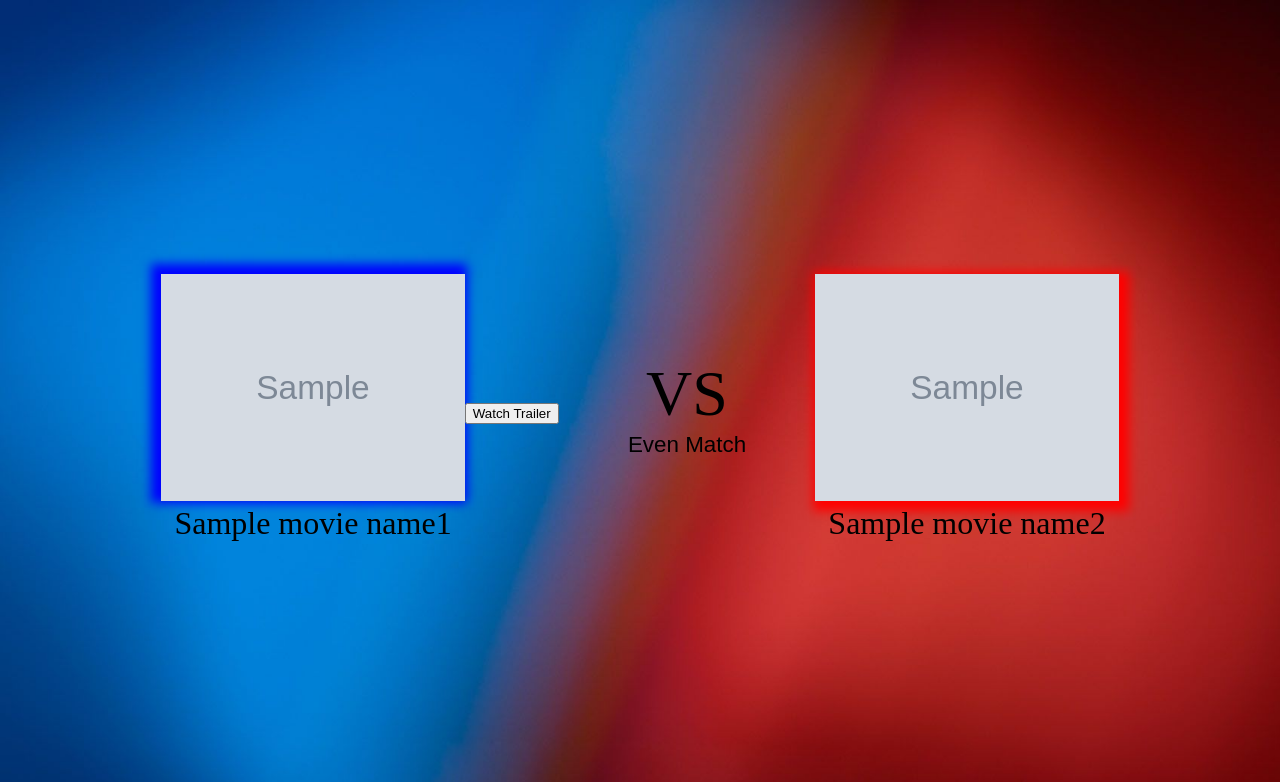
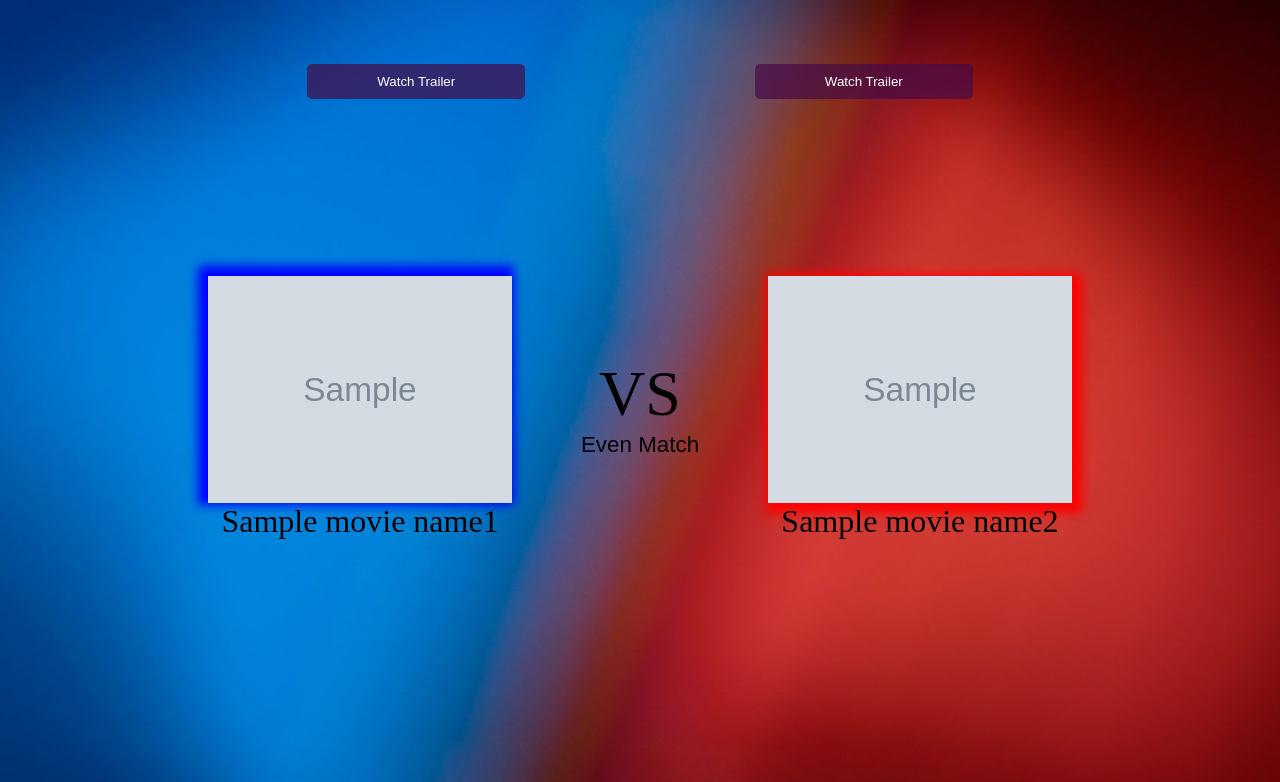
Before and after one commit to KevinAmundsenDale/Projects, a Flask app: template FinalProject/templates/index.html in a window 1280 px wide. Shown: the top 782 px of the page. Run offline with Flask 3, Linux system fonts and the light colour scheme; the template is opened without the code that fills it: most values are stand-ins (such as "Sample title", 1, 10 or a date in 2020); grey boxes marked "Sample" are stand-in pictures.

Commit message:
trailers 100%

```diff
--- a/FinalProject/templates/index.html
+++ b/FinalProject/templates/index.html
@@ -21,6 +21,8 @@
         .container a {
             width: 24%; /* Adjust as needed */
             text-align: center;
+            display: flex;
+            flex-direction: column-reverse;
         }
 
         a:link { text-decoration: none; }
@@ -81,63 +83,87 @@
             font-size: 2em;
             color: black;
         }
-        .modal {
+
+        .modal_wrapper {
             display: none;
-            position: fixed;
-            z-index: 1;
+            position: fixed; /* this ensures it covers the full viewport */
+            top: 0;
             left: 0;
-            top: 0;
-            width: 100%;
-            height: 100%;
-            overflow: auto;
-            background-color: rgba(0, 0, 0, 0.7);
+            width: 100%; /* full viewport width */
+            height: 100%; /* full viewport height */
+            background-color: rgba(0,0,0,0.7); /* semi-transparent black */
+            z-index: 1000; /* ensures it appears on top of other content */
         }
 
-        .modal-content {
-            margin: 10% auto;
-            padding: 0px;
-            width: 50%;
-            position: center;
+        .modal_inner {
+            position: absolute;
+            top: 50%; /* Move the top edge to the center of the parent */
+            left: 50%; /* Move the left edge to the center of the parent */
+            width: 70%;
+            height: 70%;
+            transform: translate(-50%, -50%); /* This will pull the element up and left by half its width and height, thus centering it */
+            display: flex;
+            justify-content: center; /* center content inside the div horizontally */
+            align-items: center; /* center content inside the div vertically */
         }
 
-        .close-btn {
-            position: absolute;
-            right: 15px;
-            top: 10px;
-            color: black;
-            font-size: 128px;
-            font-weight: bold;
-            cursor: pointer;
+        .modal_inner iframe {
+            width: 100%;  /* adjust to your preference */
+            height: 100%; /* adjust based on the aspect ratio you want */
         }
 
-        .video-btn {
+        .modal_wrapper.active{
             display: block;
-            margin-top: 10px;
+
+        }
+
+        .Trailer1 {
+            position: absolute;
+            left: 24%;
+            top: 8%;
+            padding: 10px 70px;
+            background-color: rgba(70, 10, 70, 0.7);
+            color: #FFF;
+            border: none;
+            border-radius: 5px;
+            cursor: pointer;
+            transition: background-color 0.3s;
+        }
+
+        .Trailer2 {
+            position: absolute;
+            right: 24%;
+            top: 8%;
+            padding: 10px 70px;
+            background-color: rgba(70, 10, 70, 0.7);
+            color: #FFF;
+            border: none;
+            border-radius: 5px;
+            cursor: pointer;
+            transition: background-color 0.3s;
         }
 
     </style>
 </head>
 <body style="background-image: url({{ url_for('static', filename='rab.jpg') }});">
+    <div class="modal_wrapper">
+        <div class="modal_inner"></div>
+    </div>
     <div class="container">
+        <button class="Trailer1" onclick="playvideo1()">Watch Trailer</button>
         <a href="{{ url_for('views.home', clicked_index=index1, not_clicked_index=index2) }}">
+            <div class="movie-name">{{movie_name1}}</div>
             <img src="{{cover}}" alt="left picture" style="box-shadow: -4px -4px 10px 6px blue;">
-            <div class="movie-name">{{movie_name1}}</div>
         </a>
-        <button class="video-btn" data-video="//www.youtube.com/embed/2-_-1nJf8Vg?rel=0&wmode=transparent&autoplay=1">Watch Trailer</button>
         <div class="vsContainer">
             <span class="or">VS</span>
             <button type="button" id="evenMatchBtn">Even Match</button>
         </div>
+        <button class="Trailer2" onclick="playvideo2()">Watch Trailer</button>
         <a href="{{ url_for('views.home', clicked_index=index2, not_clicked_index=index1) }}">
+            <div class="movie-name">{{movie_name2}}</div>
             <img src="{{cover1}}" alt="right picture" style="box-shadow: 4px 4px 10px 6px red;">
-            <div class="movie-name">{{movie_name2}}</div>
         </a>
-    </div>
-    <div id="videoModal" class="modal">
-        <div class="modal-content">
-            <span class="close-btn">&times;</span>
-            <iframe width="1000" height="560" src="" frameborder="0" allow="accelerometer; autoplay; clipboard-write; encrypted-media; gyroscope; picture-in-picture" allowfullscreen></iframe>
-        </div>
     </div>
     <script>
         document.getElementById('evenMatchBtn').addEventListener('click', function() {
@@ -146,37 +172,46 @@
             window.location.href = "{{ url_for('views.home') }}?clicked_index=" + index1 + "&not_clicked_index=" + index2 + "&even_match=true";
         });
 
-        // Get modal element
-        var modal = document.getElementById("videoModal");
-        var iframe = modal.querySelector("iframe");
+        var modwrapper = document.querySelector(".modal_wrapper"),
+            modinner = document.querySelector(".modal_inner");
 
-        // Get buttons that open the modal
-        var btns = document.querySelectorAll(".video-btn");
+        var trailer1 = "{{movie_trailer1}}";
+        var trailer2 = "{{movie_trailer2}}";
 
-        // Get the <span> element that closes the modal
-        var span = modal.querySelector(".close-btn");
+        function playvideo1() {
+            modwrapper.classList.add("active");
 
-        // When the user clicks on the button, open the modal and set video URL
-        btns.forEach(function(btn) {
-            btn.addEventListener("click", function() {
-                modal.style.display = "block";
-                iframe.src = this.getAttribute("data-video");
-            });
-        });
+            let iframe = document.createElement("iframe");
+            iframe.setAttribute("src", trailer1);
+            iframe.setAttribute("frameborder", "0");
+            iframe.setAttribute("allow", "accelerometer; autoplay; clipboard-write; encrypted-media; gyroscope; picture-in-picture; web-share");
+            iframe.setAttribute("allowfullscreen", "");
+            iframe.classList.add("modal_vid");
 
-        // When the user clicks on <span> (x), close the modal
-        span.onclick = function() {
-            modal.style.display = "none";
-            iframe.src = "";  // Stop video playback
+            modinner.append(iframe);
         }
 
-        // When the user clicks anywhere outside of the modal, close it
+        function playvideo2() {
+            modwrapper.classList.add("active");
+
+            let iframe = document.createElement("iframe");
+            iframe.setAttribute("src", trailer2);
+            iframe.setAttribute("frameborder", "0");
+            iframe.setAttribute("allow", "accelerometer; autoplay; clipboard-write; encrypted-media; gyroscope; picture-in-picture; web-share");
+            iframe.setAttribute("allowfullscreen", "");
+            iframe.classList.add("modal_vid");
+
+            modinner.append(iframe);
+        }
+
         window.onclick = function(event) {
-            if (event.target == modal) {
-                modal.style.display = "none";
-                iframe.src = "";  // Stop video playback
+            if (event.target == modwrapper) {
+                modwrapper.classList.remove("active");
+                let videoElem = modinner.querySelector("iframe");
+                if (videoElem) videoElem.remove();
             }
-        }
+        };
+
     </script>
 </body>
 </html>
--- a/FinalProject/views.py
+++ b/FinalProject/views.py
@@ -29,7 +29,7 @@ def get_movie_data(movie_name):
     cover = json_obj['image'].replace("230", "460").replace("345", "690")
 
     trailer_tag = soup.find('a', attrs={"data-track-category": "Trailer"})
-    trailer = trailer_tag['href'] if trailer_tag else None
+    trailer = "https:"+trailer_tag['href'].rsplit("rel")[0]+"autoplay=1&rel=1" if trailer_tag else None
     return cover, trailer
 
 def fetch_data(movie_name):
@@ -86,7 +86,7 @@ def home():
 
         print(movies.loc[:,:])
 
-    return render_template("index.html", cover=cover_url, cover1=cover_url1, index1=movie1, index2=movie2, movie_name1=movies["Name"][movie1], movie_name2=movies["Name"][movie2])
+    return render_template("index.html", cover=cover_url, cover1=cover_url1, index1=movie1, index2=movie2, movie_name1=movies["Name"][movie1], movie_name2=movies["Name"][movie2], movie_trailer1=movies["trailer"][movie1], movie_trailer2=movies["trailer"][movie2])
 
 
 
--- a/testing.py
+++ b/testing.py
@@ -8,7 +8,9 @@ def get_movie_vid(movie_site):
         # Use requests to send a GET request to the Letterboxd search page with the movie name
         soup = BeautifulSoup(requests.get(f'{movie_site}/').content, 'html.parser')
         # Find the first movie in the search results
-        link = soup.find('a', attrs={"data-track-category": "Trailer"})
-        return str(link).split('href=')[1].split(">")[0]
+        trailer_tag = soup.find('a', attrs={"data-track-category": "Trailer"})
+        trailer = trailer_tag['href'].rsplit("rel")[0]+"autoplay=1&rel=1"
+        print(trailer)
+        return 0
 
 get_movie_vid(movie)
```
Also changed, not shown: uploads/ratings12.csv.
